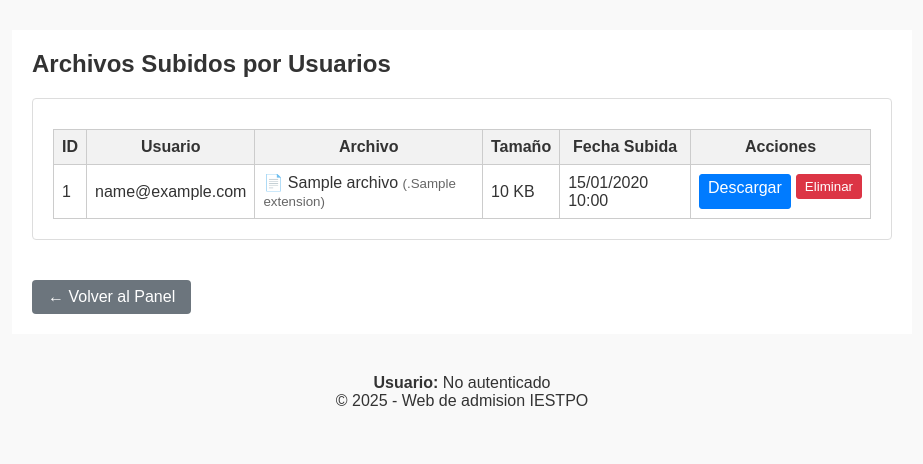
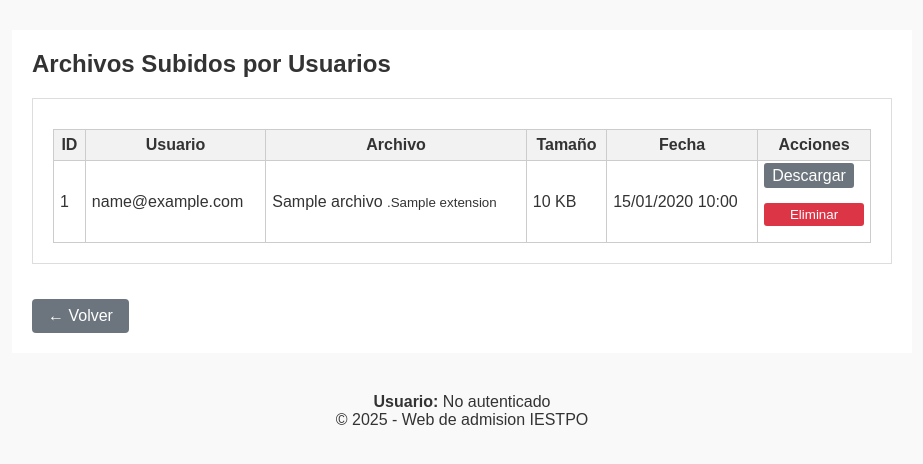
Before and after one commit to KalebCxDev/flask-login-system, a Flask app: template templates/admin_archivos.html in a window 1280 px wide. Shown: the part 85-549 px from the top of the page, without its empty margins (178-1101 px from the left). Run offline with Flask 3, Linux system fonts and the light colour scheme; the template is opened without the code that fills it: most values are stand-ins (such as "Sample title", 1, 10 or a date in 2020).

Commit message:
Pequeña mejora del diseño

```diff
--- a/static/css/styles.css
+++ b/static/css/styles.css
@@ -182,3 +182,57 @@ a {
         padding: 30px 15px;
     }
 }
+
+.btn-group {
+    display: flex;
+    gap: 15px;
+    flex-wrap: wrap;
+    justify-content: center;
+    margin-top: 20px;
+}
+.btn {
+    padding: 12px 20px;
+    border-radius: 8px;
+    font-weight: 600;
+    text-align: center;
+    min-width: 160px;
+    transition: all 0.3s ease;
+    box-shadow: 0 4px 8px rgba(0,0,0,0.08);
+}
+.btn-primary {
+    background-color: #6c757d;
+    color: #fff;
+}
+.btn-success {
+    background-color: #6c757d;
+    color: #fff;
+}
+.btn-secondary {
+    background-color: #6c757d;
+    color: #fff;
+}
+.btn:hover {
+    transform: translateY(-3px);
+    box-shadow: 0 8px 15px rgba(0,0,0,0.15);
+    opacity: 0.95;
+}
+@media (max-width: 600px) {
+    .btn {
+        width: 100%;
+    }
+}
+.mt-5 {
+    margin-top: 1.25rem;
+    padding: 10px 20px;
+    background-color: #0d6efd;
+    color: #ffffff;
+    border: none;
+    border-radius: 5px;
+    font-size: 16px;
+    cursor: pointer;
+    transition: background-color 0.3s ease;
+}
+
+.mt-5:hover {
+    background-color: #0b5ed7;
+}
--- a/templates/admin_archivos.html
+++ b/templates/admin_archivos.html
@@ -5,93 +5,80 @@
 {% block content %}
 <h2>Archivos Subidos por Usuarios</h2>
 
-<div class="card" style="background: #fff; border: 1px solid #ddd; border-radius: 4px; padding: 20px; margin: 20px 0;">
-    <div class="table-container">
-        <table style="width: 100%; border-collapse: collapse; margin-top: 10px;">
+<div class="card" style="background:#fff; border:1px solid #ddd; padding:20px; margin:20px 0;">
+    <table style="width:100%; border-collapse:collapse;">
         <thead>
-                <tr style="background: #f2f2f2;">
-                    <th style="padding: 8px; border: 1px solid #ccc;">ID</th>
-                    <th style="padding: 8px; border: 1px solid #ccc;">Usuario</th>
-                    <th style="padding: 8px; border: 1px solid #ccc;">Archivo</th>
-                    <th style="padding: 8px; border: 1px solid #ccc;">Tamaño</th>
-                    <th style="padding: 8px; border: 1px solid #ccc;">Fecha Subida</th>
-                    <th style="padding: 8px; border: 1px solid #ccc;">Acciones</th>
+            <tr style="background:#f2f2f2;">
+                <th>ID</th>
+                <th>Usuario</th>
+                <th>Archivo</th>
+                <th>Tamaño</th>
+                <th>Fecha</th>
+                <th>Acciones</th>
             </tr>
         </thead>
         <tbody>
         {% for archivo in archivos %}
             <tr>
-                    <td style="padding: 8px; border: 1px solid #ccc;">{{ archivo.id }}</td>
-                    <td style="padding: 8px; border: 1px solid #ccc;">{{ archivo.usuario.email }}</td>
-                    <td style="padding: 8px; border: 1px solid #ccc;">
-                        📄 {{ archivo.nombre_original }}
-                        <small style="color: #666;">(.{{ archivo.extension }})</small>
+                <td>{{ archivo.id }}</td>
+                <td>{{ archivo.usuario.email }}</td>
+
+                <td>
+                    {{ archivo.nombre_original }}
+                    <small>.{{ archivo.extension }}</small>
+
+                    {% if archivo.extension in ['jpg','jpeg','png','gif','webp'] %}
+                        <br>
+                        <img src="{{ archivo.ruta }}"
+                             style="max-width:120px; max-height:120px; margin-top:5px; border:1px solid #ccc;">
+                    {% endif %}
+
+                    {% if archivo.extension in ['mp4','webm','ogg'] %}
+                        <br>
+                        <video width="180" controls style="margin-top:5px;">
+                            <source src="{{ archivo.ruta }}">
+                            Tu navegador no soporta video.
+                        </video>
+                    {% endif %}
+
                     {% if archivo.extension == 'pdf' %}
                         <br>
-                        <a href="{{ archivo.ruta }}"
-                           target="_blank"
-                           style="
-                               font-size: 0.85em;
-                               color: #28a745;
-                               text-decoration: none;
-                               display: inline-block;
-                               margin-top: 3px;
-                           "
-                           title="Ver PDF en nueva pestaña">
+                        <a href="{{ archivo.ruta }}" target="_blank" style="font-size:0.85em;">
                             Ver documento
                         </a>
                     {% endif %}
                 </td>
-                    <td style="padding: 8px; border: 1px solid #ccc;">{{ (archivo.tamano / 1024)|round(2) }} KB</td>
-                    <td style="padding: 8px; border: 1px solid #ccc;">{{ archivo.fecha_subida.strftime('%d/%m/%Y %H:%M') }}</td>
-                    <td style="padding: 8px; border: 1px solid #ccc;">
-                        <div class="btn-group" style="display: flex; gap: 5px;">
+
+                <td>{{ (archivo.tamano / 1024)|round(2) }} KB</td>
+                <td>{{ archivo.fecha_subida.strftime('%d/%m/%Y %H:%M') }}</td>
+
+                <td>
                     <a href="{{ url_for('admin_descargar_archivo', file_id=archivo.id) }}"
-                               style="
-                                   display: inline-block;
-                                   padding: 4px 8px;
-                                   background: #007bff;
-                                   color: white;
-                                   text-decoration: none;
-                                   border-radius: 3px;
-                                   border: 1px solid #007bff;
-                               "
-                               title="Descargar">
+                       style="padding:4px 8px; background:#6c757d; color:#fff; border-radius:3px; text-decoration:none;">
                         Descargar
                     </a>
+                    <br>
+
                     <form method="POST"
                           action="{{ url_for('admin_eliminar_archivo', file_id=archivo.id) }}"
-                                  style="display: inline;"
-                                  onsubmit="return confirm('¿Estás seguro de eliminar este archivo?');">
-                                <button type="submit" style="
-                                    padding: 4px 8px;
-                                    background: #dc3545;
-                                    color: white;
-                                    border: 1px solid #dc3545;
-                                    border-radius: 3px;
-                                    cursor: pointer;
-                                " title="Eliminar">
+                          style="display:inline;"
+                          onsubmit="return confirm('¿Eliminar archivo?');">
+                          <br>
+                        <button type="submit"
+                                style="padding:4px 8px; background:#dc3545; color:#fff; border:none; border-radius:3px;">
                             Eliminar
                         </button>
                     </form>
-                        </div>
                 </td>
             </tr>
         {% endfor %}
         </tbody>
     </table>
 </div>
-</div>
 
-<a href="{{ url_for('admin_dashboard') }}" style="
-    display: inline-block;
-    background: #6c757d;
-    color: white;
-    padding: 8px 16px;
-    text-decoration: none;
-    border-radius: 4px;
-    margin-top: 20px;
-">
-    ← Volver al Panel
+<a href="{{ url_for('admin_dashboard') }}"
+   style="display:inline-block; margin-top:15px; background:#6c757d; color:#fff; padding:8px 16px; text-decoration:none; border-radius:4px;">
+    ← Volver
 </a>
+
 {% endblock %}
--- a/templates/base.html
+++ b/templates/base.html
@@ -3,6 +3,7 @@
 <head>
     <meta charset="UTF-8">
     <title>{% block title %} Web de Adminsion {% endblock %}</title>
+    <link rel="icon" href="{{ url_for('static', filename='favicon.ico') }}" type="image/x-icon">
     <link rel="stylesheet" href="{{ url_for('static', filename='css/styles.css') }}">
 </head>
 <body>
--- a/templates/files.html
+++ b/templates/files.html
@@ -32,7 +32,8 @@
 
     <div class="admin-card mt-4">
         <h3>Archivos subidos</h3>
-
+        <br>
+        <br>
         {% if archivos %}
         <div class="table-responsive">
             <table class="data-table">
@@ -69,7 +70,7 @@
         <p class="text-center">No has subido archivos aún.</p>
         {% endif %}
     </div>
-
+    <br>
     <a href="{{ url_for('dashboard') }}" class="btn btn-secondary mt-4">
         ← Volver al Dashboard
     </a>
```
Lines whose indentation alone changed are shown as unchanged.
